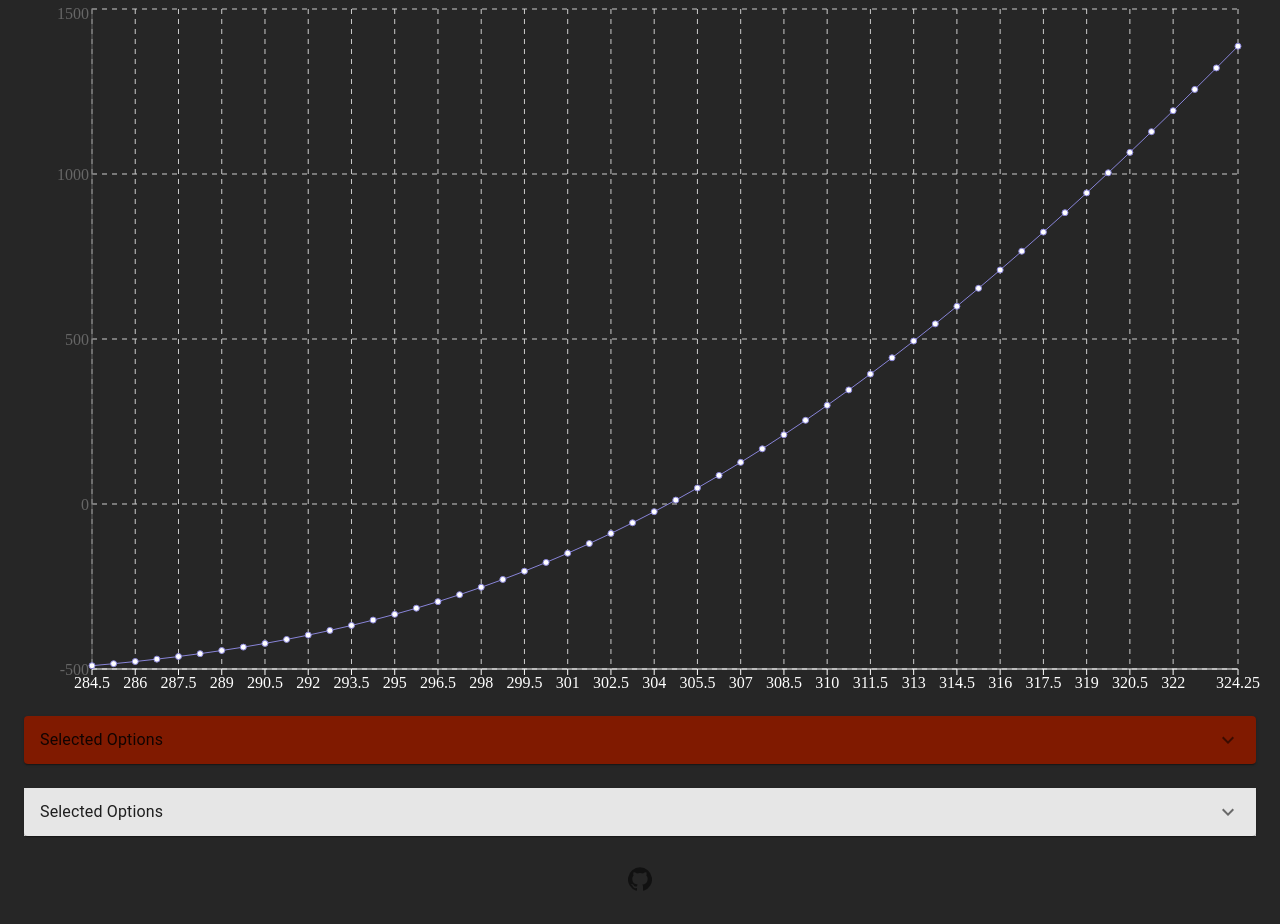
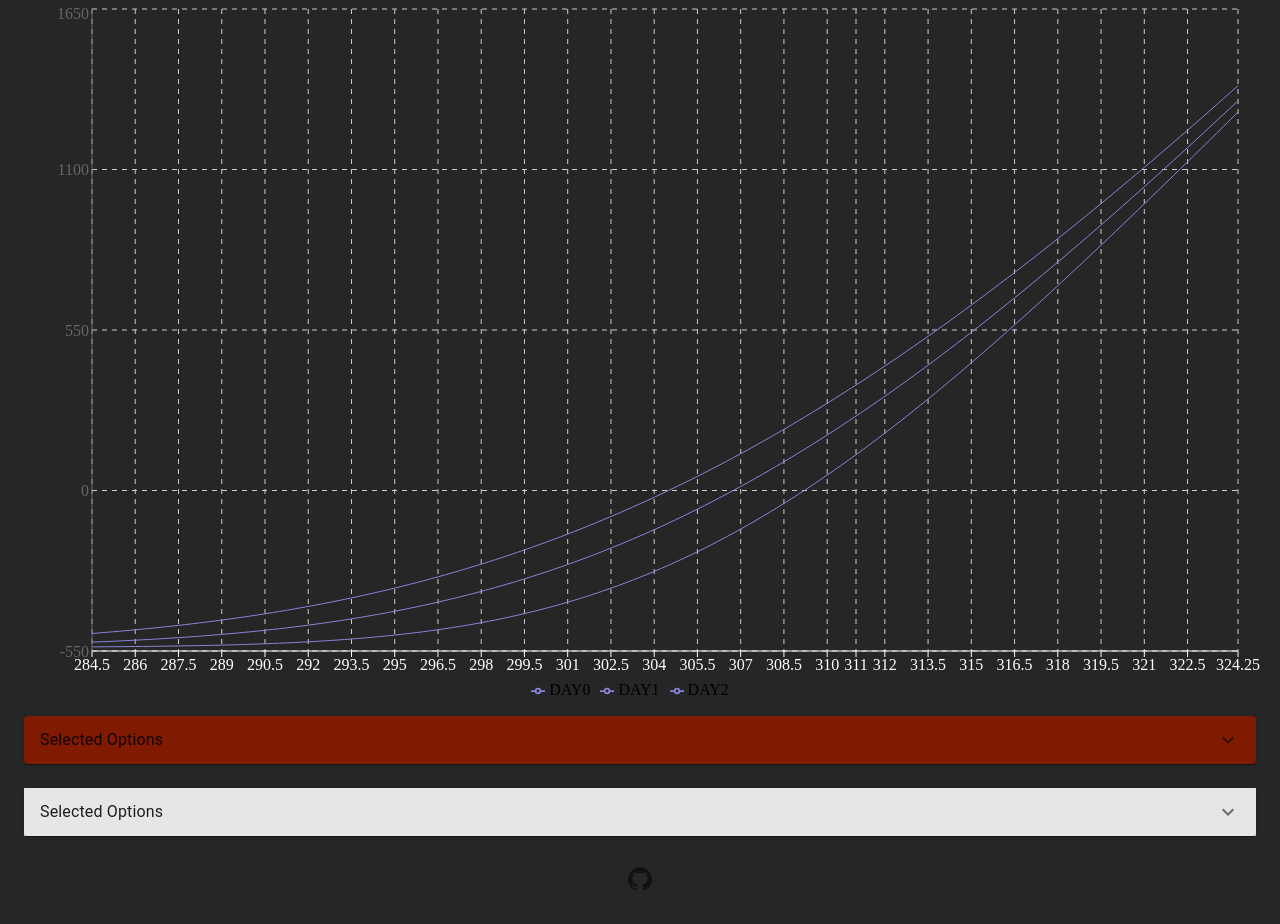
Before and after one commit to Joas3068/OptionsProfitCalculator, a React (Create React App) app: page / in a window 1280 px wide. Built offline with nearby package versions, Linux system fonts and the light colour scheme.

Commit message:
Time domain addition

```diff
--- a/src/Chart.js
+++ b/src/Chart.js
@@ -9,6 +9,7 @@ import {
   Tooltip,
   ResponsiveContainer,
   ReferenceLine,
+  Legend,
 } from "recharts";
 
 export default class Chart extends React.Component {
@@ -47,22 +48,40 @@ export default class Chart extends React.Component {
   }
 
   render() {
-    const length = this.props.optionsPriceData.optionPrice.length;
-    const optData = this.props.optionsPriceData;
-    const xmin = this.props.optionsPriceData.optionPrice[0].sPrice;
+    //const length = this.props.priceArray; //.optionPrice.length;
+    // const optData = this.props.optionsPriceData;
+    // const xmin = this.props.optionsPriceData.optionPrice[0].sPrice;
 
-    const xmax = this.props.optionsPriceData.optionPrice[length - 1].sPrice;
+    // const xmax = this.props.optionsPriceData.optionPrice[length - 1].sPrice;
     var xAxis = [];
-    optData.optionPrice.forEach(element => {
-      xAxis.push(element.sPrice);
-    });
+
+    for (let i = 0; i < this.props.priceArray[0].length; i++) {
+      xAxis.push(this.props.priceArray[0][i].sPrice);
+    }
+
+    var breakEven = { oPrice: 0, sPrice: 0 };
+    var formatedData = fMat(this.props.priceArray);
+    // var prevVal = -1;
+    // var getFirstPositive = 0;
+    // while (
+    //   getFirstPositive < optData.optionPrice.length-1 &&
+    //   optData.optionPrice[getFirstPositive].oPrice <= 0
+
+    // ) {
+    //   getFirstPositive++;
+    // }
+
+    // if (optData.optionPrice[getFirstPositive].oPrice === 0)
+    //   breakEven = optData.optionPrice[getFirstPositive];
+    // else breakEven = optData.optionPrice[getFirstPositive - 1];
+
     return (
       <div style={{ width: "100%", height: 700 }}>
         <ResponsiveContainer>
           <LineChart
             width={500}
             height={250}
-            data={optData.optionPrice}
+            data={formatedData}
             margin={{
               top: 5,
               right: 30,
@@ -72,7 +91,7 @@ export default class Chart extends React.Component {
           >
             <CartesianGrid strokeDasharray="5 5" />
             <XAxis
-              dataKey="sPrice"
+              dataKey="x"
               //interval={0}
               stroke="white"
               // minTickGap={0}
@@ -82,19 +101,48 @@ export default class Chart extends React.Component {
               domain={[xAxis]}
             />
             <YAxis minTickGap={0} tickSize={1} />
-            {/* <ReferenceLine x={305.85} stroke="green"  */}
-            label={<Label value="Break-Even" fill={"white"} />}
-            />
-            <Tooltip label={<Label value="Break-Even" fill={"white"} />} />
-            <Line
-              type="natural"
-              dataKey="oPrice"
-              stroke="#8884d8"
-              activeDot={{ r: 1 }}
-            />
+            <Legend  stroke="white" style={{fill: "white"}} />
+            {/* <ReferenceLine
+              x={breakEven.sPrice}
+              stroke="aqua"
+              strokeWidth={3}
+              label={<Label value="Break-Even" fill={"white"} />}
+            /> */}
+            <Tooltip cursor={{ stroke: 'red', strokeWidth: 2 }} />
+            {GetLines(formatedData)}
+
           </LineChart>
         </ResponsiveContainer>
       </div>
     );
   }
 }
+
+function fMat(myUsers) {
+  var finalObj = [];
+  for (let i = 0; i < myUsers[0].length; i++) {
+    var tobj = { x: myUsers[0][i].sPrice };
+    for (let j = 0; j < myUsers.length; j++) {
+      tobj["DAY" + j] = myUsers[j][i].oPrice;
+    }
+    finalObj.push(tobj);
+  }
+  return finalObj;
+}
+
+function GetLines(arrs) {
+  var LineList = [];
+  if (arrs.length > 0) {
+    var keyz = Object.keys(arrs[0]);
+    const LengthOfObj = keyz.length;
+
+    for (let i = 1; i < LengthOfObj; i++) {
+      //for (let j = 0; j < arrs.length; j++) {
+        LineList.push(<Line stroke="#8884d8" dataKey={keyz[i]} dot={false} />);
+      //}
+    }
+
+
+    return LineList;
+  } else return null;
+}
--- a/src/pages/ParentComp.js
+++ b/src/pages/ParentComp.js
@@ -100,6 +100,11 @@ const useRowStyles = (theme) => ({
   },
 });
 
+const TempPrice =[
+  [
+    //{oPrice:0,sPrice:0}
+  ],
+]
 const mainObj = {
   type: "call",
   buySell: "buy",
@@ -114,7 +119,10 @@ const mainObj = {
   ],
   GUID: "",
   isEditing: false,
+  priceArray:TempPrice,
 };
+
+
 export class ParentComp extends React.Component {
   constructor(props) {
     super(props);
@@ -122,25 +130,8 @@ export class ParentComp extends React.Component {
     this.state = {
       checksList: [],
       currentEdit: mainObj,
-      optionsPriceData: {
-        optionPrice: [{ oPrice: 0, sPrice: 0 }],
-      },
+      //calculatedPriceData: TempPrice,
       optionsData: mainObj,
-      // {
-      //   type: "call",
-      //   buySell: "buy",
-      //   stockPrice: 300,
-      //   strikePrice: 304,
-      //   expiration: 6,
-      //   interestFree: .02,
-      //   volatility: .55,
-      //   greeks: [
-      //     { volatility: "55%", delta: ".5", amount: 3 },
-      //     { volatility: "59%", delta: ".2", amount: 1 },
-      //   ],
-      //   GUID: this.uuidv4(),
-
-      // },
     };
     this.addData = this.addData.bind(this);
     this.clearSelected = this.clearSelected.bind(this);
@@ -199,9 +190,11 @@ export class ParentComp extends React.Component {
     if (!this.state.checksList[this.state.checksList.length - 1])
       input = this.state.optionsData;
     else input = this.state.checksList[this.state.checksList.length - 1];
+
     const res = GetSchole(input);
+    //input = this.state.calculatedPriceData;
     this.setState({
-      optionsPriceData: res,
+      optionsData: res,
     });
   }
 
@@ -230,27 +223,22 @@ export class ParentComp extends React.Component {
   }
 
   getFormData(val) {
-    var result = this.state.checksList.find((obj) => {
-      return obj.GUID === val.GUID;
-    });
-    var indexFound =-1;
+    var indexFound = -1;
     for (let i = 0; i < this.state.checksList.length; i++) {
-      if(this.state.checksList[i].GUID === val.GUID)
-      {
+      if (this.state.checksList[i].GUID === val.GUID) {
         indexFound = i;
         break;
       }
-
     }
 
-    if (indexFound ===-1) { //add
+    if (indexFound === -1) {
+      //add
       this.setState({
         checksList: this.state.checksList.concat(val),
       });
-    }
-    else{
+    } else {
       var newState = this.state.checksList;
-      newState[indexFound] = val
+      newState[indexFound] = val;
       this.setState({
         checksList: newState,
       });
@@ -274,7 +262,7 @@ export class ParentComp extends React.Component {
           <Grid container>
             <Chart
               selectedItems={this.state.checksList}
-              optionsPriceData={this.state.optionsPriceData}
+              priceArray={this.state.optionsData.priceArray}
             ></Chart>
           </Grid>
 
--- a/src/utils/Bscholes.js
+++ b/src/utils/Bscholes.js
@@ -1,41 +1,50 @@
 //Ref: https://gist.github.com/santacruz123/3623310
 export default function GetSchole(lastItem) {
+
+  var tempObject = lastItem;
+  var pArr =[]
+  tempObject.optionPriceAtPurchase =
+  BlackScholes(tempObject.type, tempObject.stockPrice, tempObject.strikePrice, tempObject.expiration/365,tempObject.interestFree, tempObject.volatility/100) * 100;
+  for (let index = 0; index < tempObject.expiration; index++) {
+    pArr.push(GetCalcArr(tempObject,index))
+  }
+  tempObject.priceArray = pArr;
+ return tempObject;
+}
+
+function GetCalcArr(lastItem,i){
   var type = lastItem.type;
   var stockPrice = Number(lastItem.stockPrice);
   var strikeX = Number(lastItem.strikePrice);
-  var timeYears = lastItem.expiration / 365;
+  var timeYears = (lastItem.expiration-i) / 365;
   var r = lastItem.interestFree;
   var volatility = lastItem.volatility/100;
 
-  var opAtPurch =
-    BlackScholes(type, stockPrice, strikeX, timeYears, r, volatility) * 100;
 
-  var results = {
-    priceAtPurchase: stockPrice,
-    optionPriceAtPurchase: opAtPurch,
-    strikePrice: strikeX,
-    optionPrice: [],
-  };
-  for (let index = stockPrice - 20; index < (stockPrice + 20); index += 0.75) {
+
+var pArr = []
+  for (let index = stockPrice - 20; index < (stockPrice + 20); index += 0.25) {
     var BS = BlackScholes(type, index, strikeX, timeYears, r, volatility) * 100;
     if (lastItem.buySell === "buy" ||lastItem.buySell === "Buy")
     {
-      results.optionPrice.push({
-        oPrice: 1 * BS - results.optionPriceAtPurchase,
+      pArr.push({
+        oPrice: 1 * BS - lastItem.optionPriceAtPurchase,
         sPrice: index,
       });
     }
     else {
-      results.optionPrice.push({
-        oPrice: (-1 * BS) + results.optionPriceAtPurchase,
+      pArr.push({
+        oPrice: (-1 * BS) + lastItem.optionPriceAtPurchase,
         sPrice: index,
       });
     }
 
   }
 
-  return results;
+  return pArr;
 }
+
+
 
 function BlackScholes(PutCallFlag, S, X, T, r, v) {
   var d1 = (Math.log(S / X) + (r + (v * v) / 2) * T) / (v * Math.sqrt(T));
```
